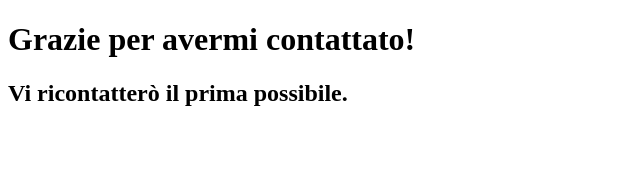
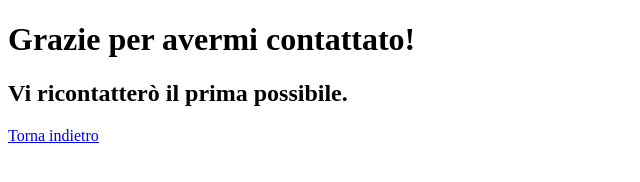
Before and after one commit to charliecenni/Exercise-Lesson-1-Epicode, a plain HTML site: page grazie.html in a window 1280 px wide. Shown: the whole page, without its empty margins (0-640 px from the left). Drawn offline with Linux system fonts and the light colour scheme.

Commit message:
Corrections

```diff
--- a/grazie.html
+++ b/grazie.html
@@ -8,5 +8,6 @@
 <body>
   <h1>Grazie per avermi contattato!</h1>
   <h2>Vi ricontatterò il prima possibile.</h2>
+  <a href="index.html">Torna indietro</a>
 </body>
 </html>
```
